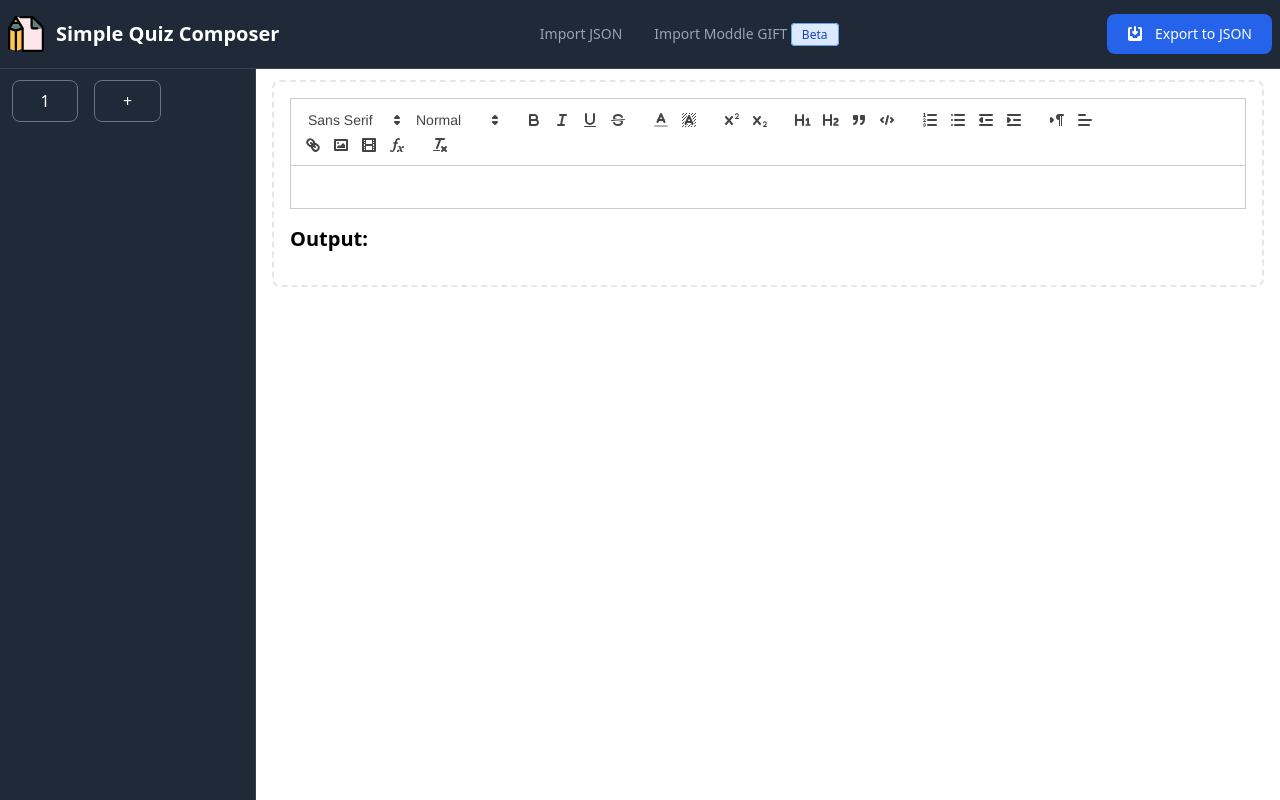
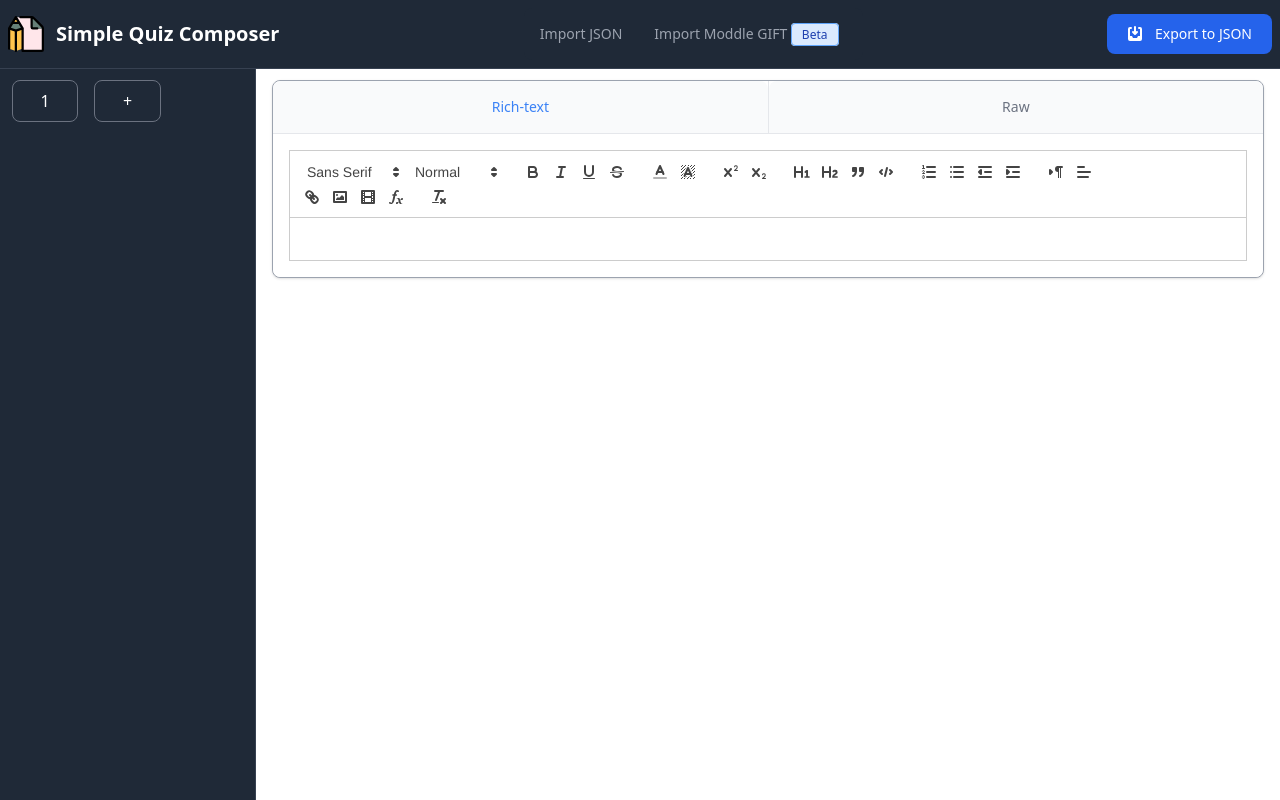
Before and after one commit to Edu-Games-Academy/Simple-Quiz-Composer, a React (Vite) app: page / in a window 1280 px wide. Built offline with nearby package versions, Linux system fonts and the light colour scheme.

Commit message:
add tab container

```diff
--- a/src/components/Container/Container.jsx
+++ b/src/components/Container/Container.jsx
@@ -1,19 +1,19 @@
 import React, { useState } from 'react';
 
 import Editor from '@/components/Editor';
+import TabContainer from '@/components/TabContainer';
 
 function Container() {
   const [value, setValue] = useState('');
 
   return (
-    <div className="ml-64 p-4">
-      <div className="mt-28 rounded-lg border-2 border-dashed border-gray-200 p-4 dark:border-gray-700 lg:mt-16">
+    <div className="ml-64 mt-28 p-4 lg:mt-16">
+      <TabContainer tabs={['Rich-text', 'Raw']}>
         <Editor value={value} onChange={setValue} />
-        <h2 className="my-4 text-xl font-bold">Output:</h2>
         <div className="w-full bg-slate-400">
           <code>{value}</code>
         </div>
-      </div>
+      </TabContainer>
     </div>
   );
 }
--- /dev/null
+++ b/src/components/TabContainer/TabContainer.jsx
@@ -0,0 +1,49 @@
+import PropTypes from 'prop-types';
+import React, { useState } from 'react';
+
+function TabContainer({ tabs, children }) {
+  const [selectedTab, setSelectedTab] = useState(0);
+
+  return (
+    <div className="w-full rounded-lg border border-gray-400 bg-white shadow">
+      <ul
+        className="flex divide-x divide-gray-200 rounded-lg text-center text-sm font-medium text-gray-500"
+        role="tablist"
+      >
+        {tabs.map((tab, index) => (
+          <li key={index} className="w-full">
+            <button
+              type="button"
+              role="tab"
+              aria-controls={tab.toLowerCase()}
+              aria-selected={index === selectedTab}
+              onClick={() => setSelectedTab(index)}
+              className="inline-block w-full bg-gray-50 p-4 first:rounded-tl-lg last:rounded-tr-lg hover:bg-gray-100 focus:outline-none aria-selected:text-blue-500"
+            >
+              {tab}
+            </button>
+          </li>
+        ))}
+      </ul>
+      <div className="border-t border-gray-200 ">
+        {children.map((child, index) => (
+          <div
+            key={index}
+            aria-hidden={index !== selectedTab}
+            className="rounded-lg bg-white p-4 aria-hidden:hidden"
+            role="tabpanel"
+          >
+            {child}
+          </div>
+        ))}
+      </div>
+    </div>
+  );
+}
+
+TabContainer.propTypes = {
+  tabs: PropTypes.arrayOf(PropTypes.string),
+  children: PropTypes.arrayOf(PropTypes.element),
+};
+
+export default TabContainer;
--- /dev/null
+++ b/src/components/TabContainer/index.js
@@ -0,0 +1,3 @@
+import TabContainer from './TabContainer';
+
+export default TabContainer;
```
